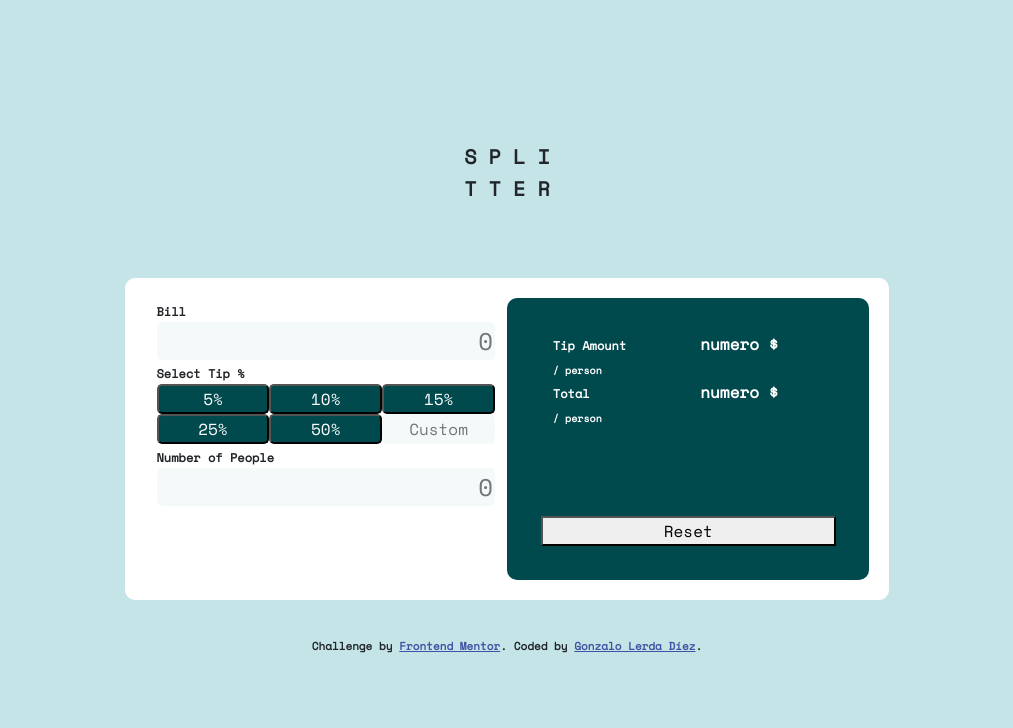
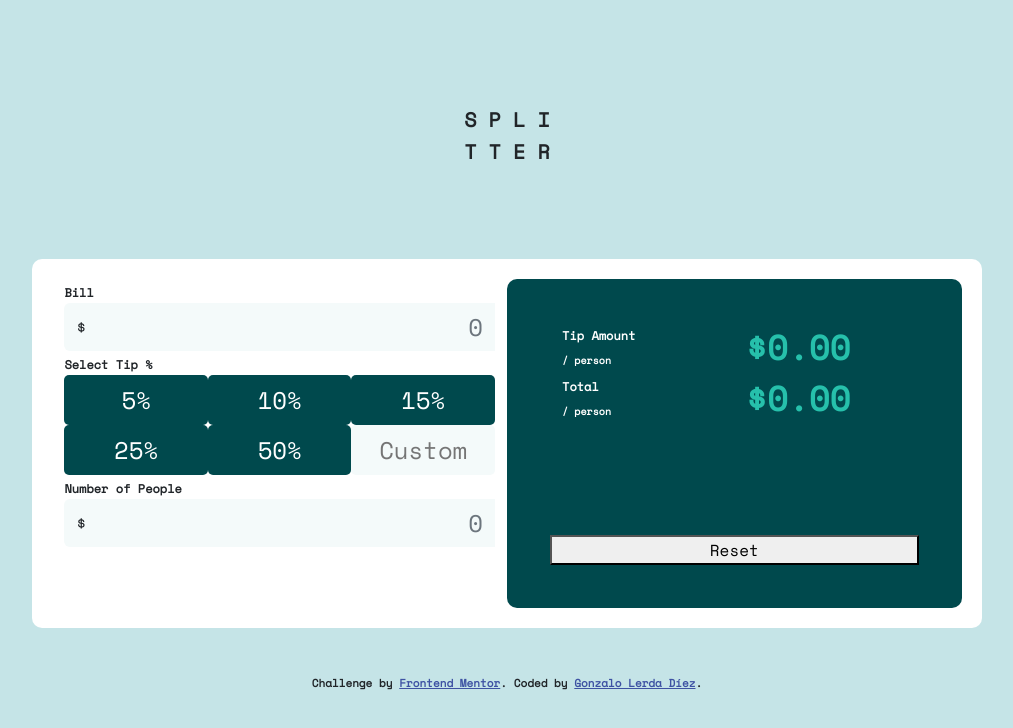
Before and after one commit to GONZOLOL/tip-calculator-app, a plain HTML site: page index.html in a window 1280 px wide. Shown: the whole page, without its empty margins (133-1146 px from the left). Drawn offline with nearby package versions, Linux system fonts and the light colour scheme.

Commit message:
cambios js

```diff
--- a/index.html
+++ b/index.html
@@ -19,25 +19,40 @@
     <div class="align-self-center">
       <h1>S P L I</h1>
       <h1>T T E R</h1>
-      <form class="block">
+      <form class="block needs-validation">
         <div class="container">
           <div class="row">
             <div class="col">
               <span class="headers">Bill</span> <br>
-              <input type="text" placeholder="0"> <br>
+              <div class="input-group">
+                <span class="input-group-text dollar">$</span>
+                <input for="validationServer05"type="text" id="bill" class="form-control" placeholder="0" for="validationServer04" required> <br>
+                <div id="validationServer05Feedback" class="invalid-feedback">
+                  Please provide a bill.
+                </div>
+              </div>
               <span class="headers">Select Tip %</span> <br>
               <div class="container text-center">
                 <div class="row row-cols-3 justify-content-between">
-                    <button class="boton">5%</button>
-                    <button class="boton">10%</button>
-                    <button class="boton">15%</button>
-                    <button class="boton">25%</button>
-                    <button class="boton">50%</button>
-                    <input class="" type="number" placeholder="Custom">
+                    <input type="radio" class="btn-check" id="btn-1" value="5" name="tip" autocomplete="off">
+                    <label class="boton btn" for="btn-1">5%</label>
+                    <input type="radio" class="btn-check" id="btn-2" value="10" name="tip" autocomplete="off">
+                    <label class="boton btn" for="btn-2">10%</label>
+                    <input type="radio" class="btn-check" id="btn-3" value="15" name="tip" autocomplete="off">
+                    <label class="boton btn" for="btn-3">15%</label>
+                    <input type="radio" class="btn-check" id="btn-4" value="25" name="tip" autocomplete="off">
+                    <label class="boton btn" for="btn-4">25%</label>
+                    <input type="radio" class="btn-check" id="btn-5" value="50" name="tip" autocomplete="off">
+                    <label class="boton btn" for="btn-5">50%</label>
+
+                    <input class="custom" type="number" placeholder="Custom" id="custom">
                 </div>
               </div>
               <span class="headers">Number of People</span> <br>
-              <input type="text" placeholder="0">
+              <div class="input-group">
+                <span class="input-group-text dollar">$</span>
+                <input type="text" class="form-control" placeholder="0" id="people"> <br>
+              </div>
             </div>
             <div class="col inner-block">
               <div class="container blue-block">
@@ -46,18 +61,14 @@
                     <span class="headers">Tip Amount</span> <br>
                     <span class="low-headers">/ person</span> <br>
                   </div>
-                  <div class="col">
-                    numero $
-                  </div>
+                  <div class="col tip-amount" id="tip-amount">$0.00</div>
                 </div>
                 <div class="row">
                   <div class="col">
                     <span class="headers">Total</span> <br>
                     <span class="low-headers">/ person</span> <br>
                   </div>
-                  <div class="col">
-                    numero $
-                  </div>
+                  <div class="col total" id="total">$0.00</div>
                 </div>
                 <div class="row">
                   <button class="reset">Reset</button>
@@ -76,5 +87,6 @@
       </div>
     </div>
     <script src="https://cdn.jsdelivr.net/npm/bootstrap@5.2.3/dist/js/bootstrap.bundle.min.js" integrity="sha384-kenU1KFdBIe4zVF0s0G1M5b4hcpxyD9F7jL+jjXkk+Q2h455rYXK/7HAuoJl+0I4" crossorigin="anonymous"></script>
+    <script src="main.js"></script>
   </body>
 </html>
--- /dev/null
+++ b/main.js
@@ -0,0 +1,31 @@
+var bill = document.getElementById("bill").value;
+var people = document.getElementById("people").value;
+
+if ( document.getElementsByName('tip').value ) {
+    var radios = document.getElementsByName('tip');
+    for (var radio of radios)
+    {
+        if (radio.checked) {
+            var tip = radio.value;
+        }
+    }
+}
+else if (document.getElementById("custom").value) {
+    var tip = document.getElementById("custom").value;
+}
+
+
+document.getElementById('custom').onclick = function() {
+    var checkboxes = document.getElementsByName('tip');
+    for (var checkbox of checkboxes) {
+        checkbox.checked = false;
+    }
+}
+
+var tip_amount = ((tip*bill)/100) / people
+var total = tip_amount + bill /2;
+
+if (bill && people && tip) {
+    document.getElementById("tip-amount").innerHTML ="$" + tip_amount.toFixed(2);
+    document.getElementById("total").innerHTML ="$" + total.toFixed(2);
+}
--- a/style.css
+++ b/style.css
@@ -30,6 +30,7 @@ input[type=text], input[type=number] {
   background-color: hsl(189, 41%, 97%);
   border: none;
   border-radius: 5px;
+  font-size: 24px;
 }
 .block {
   background-color: hsl(0, 0%, 100%);
@@ -60,11 +61,23 @@ h1 {
 .low-headers {
   font-size: 10px;
 }
-
+.dollar{
+  background-color: hsl(189, 41%, 97%);
+  border: none;
+}
 .boton {
   background-color: hsl(183, 100%, 15%);
   color: hsl(0, 0%, 100%);
   border-radius: 5px;
+  font-size: 24px;
+  max-width: 50%;
+}
+.boton:hover{
+  background-color: hsl(172, 67%, 45%);
+}
+.tip-amount, .total{
+  font-size: 34px;
+  color: hsl(172, 67%, 45%);
 }
 .reset {
   margin-top: 30%;
```
